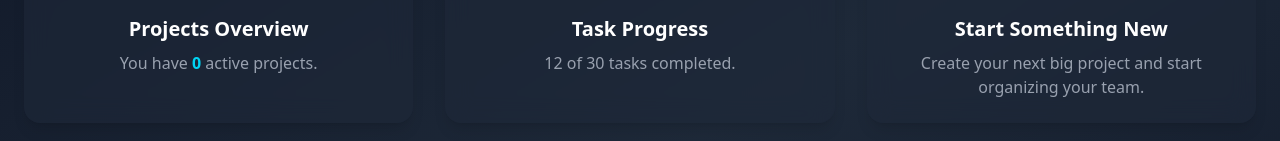
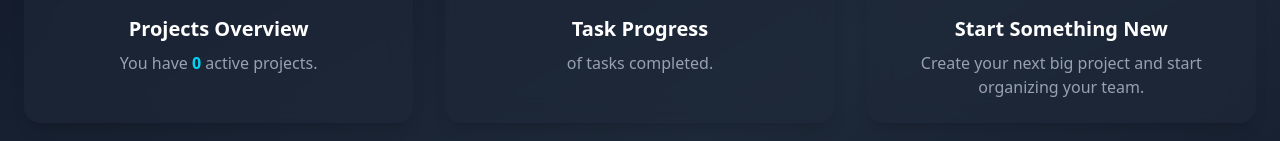
Before and after one commit to DrAmanJy/TaskStorm, a React (Vite) app in the folder front-end/: page /dashboard in a window 1280 px wide. Shown: the part 225-366 px from the top of the page. Built offline with nearby package versions, Linux system fonts and the light colour scheme; no server answers.

Commit message:
added dynamic values

```diff
--- a/front-end/src/components/DashboardInfoCards.jsx
+++ b/front-end/src/components/DashboardInfoCards.jsx
@@ -1,8 +1,11 @@
 import { FolderPlus, LayoutDashboard, CircleCheckBig } from "lucide-react";
 import NeonCard from "./NeonCard";
-const DashboardInfoCards = ({ setShowProjectForm, project }) => {
-  const task = 30;
-  const completedTask = 12;
+const DashboardInfoCards = ({
+  setShowProjectForm,
+  project,
+  totalCompleted,
+  totalTasks,
+}) => {
   return (
     <section className="grid sm:grid-cols-2 lg:grid-cols-3 gap-8">
       <NeonCard>
@@ -19,7 +22,7 @@ const DashboardInfoCards = ({ setShowProjectForm, project }) => {
         <CircleCheckBig className="mx-auto mb-4 h-10 w-10 text-cyan-400" />
         <h2 className="text-xl font-semibold text-white">Task Progress</h2>
         <p className="text-gray-400 mt-2">
-          {completedTask} of {task} tasks completed.
+          {totalCompleted} of {totalTasks} tasks completed.
         </p>
       </NeonCard>
       <button onClick={() => setShowProjectForm(true)}>
```
